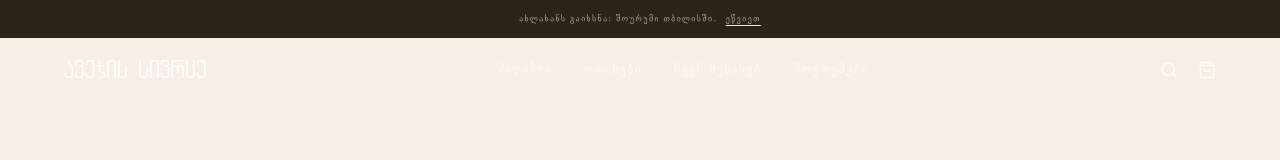
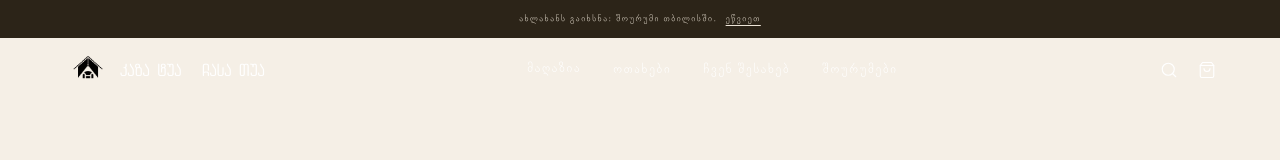
Before and after one commit to tezogogaladze/furniture-store, a Next.js app: page / in a window 1280 px wide. Shown: the top 160 px of the page. Built offline with nearby package versions, Linux system fonts and the light colour scheme.

Commit message:
logo update

```diff
--- a/app/layout.tsx
+++ b/app/layout.tsx
@@ -3,7 +3,7 @@ import { LenisProvider } from "@/lib/lenis";
 import "./globals.css";
 
 export const metadata: Metadata = {
-  title: "ავიეჯი — დახვეწილი ავეჯი, შექმნილი ნამდვილი ცხოვრებისთვის.",
+  title: "კაზა ტუა • Casa Tua — დახვეწილი ავეჯი, შექმნილი ნამდვილი ცხოვრებისთვის.",
   description:
     "ჩვენ ვქმნით დახვეწილ ავეჯს ნამდვილი ცხოვრებისთვის. ჩვენი თანამედროვე ნაწარმი არის თბილი და მყუდრო.",
 };
--- a/components/Footer.tsx
+++ b/components/Footer.tsx
@@ -54,9 +54,12 @@ export default function Footer() {
       <div className="site-container">
         <div className="grid-footer">
           <div className="footer-col">
-            <span className="heading" style={{ fontSize: "1.75rem" }}>
-              ავიეჯი
-            </span>
+            <div className="flex items-center gap-2">
+              <img src="/logo.png" alt="Casa Tua logo" style={{ height: 32, width: "auto" }} />
+              <span className="heading" style={{ fontSize: "1.1rem", letterSpacing: "0.02em" }}>
+                კაზა ტუა <span style={{ opacity: 0.4 }}>•</span> Casa Tua
+              </span>
+            </div>
             <p
               className="mt-4"
               style={{
--- a/components/Header.tsx
+++ b/components/Header.tsx
@@ -77,8 +77,27 @@ export default function Header({ onSearchOpen }: HeaderProps) {
         }}
       >
         <nav className="site-container flex h-16 items-center justify-between px-6">
-          <a href="/" className="heading" style={{ fontSize: "1.6rem" }}>
-            ავეჯის სივრცე
+          <a
+            href="/"
+            className="flex items-center gap-2"
+            style={{ textDecoration: "none" }}
+          >
+            <img
+              src="/logo.png"
+              alt="Casa Tua logo"
+              style={{
+                height: 36,
+                width: "auto",
+                filter: scrolled ? "invert(0)" : "invert(1)",
+                transition: "filter 500ms var(--ease-cinematic)",
+              }}
+            />
+            <span
+              className="heading"
+              style={{ fontSize: "1.1rem", letterSpacing: "0.02em" }}
+            >
+              კაზა ტუა <span style={{ opacity: 0.4 }}>•</span> Casa Tua
+            </span>
           </a>
 
           {!isMobile && (
```
Also changed, not shown: public/logo.png (added).
